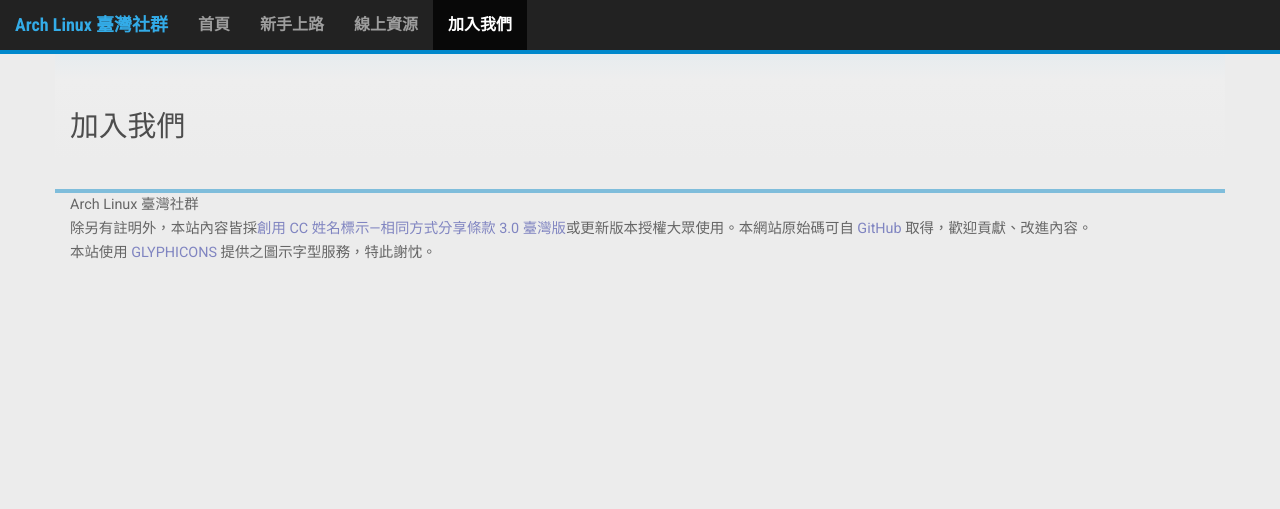
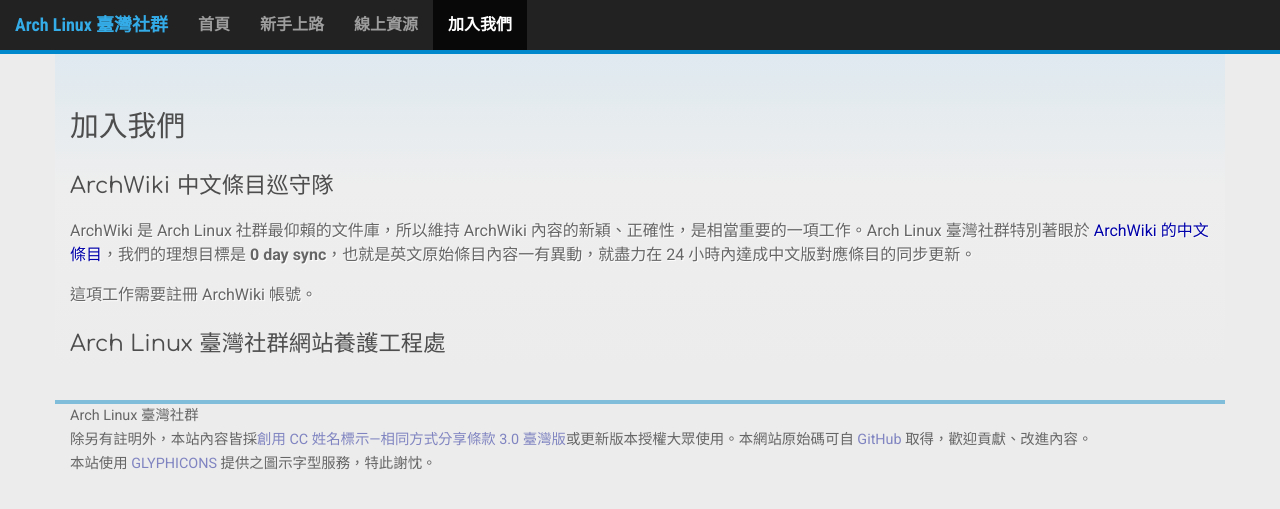
Before and after one commit to linux-taiwan/arch.linux.org.tw, a Jekyll site: the page built from contribute/index.md, in a window 1280 px wide. Shown: the top 509 px of the page. Built offline with Jekyll 4.4.1, drawn with Linux system fonts in a browser that asks for light colours; nearby versions of some CDN libraries; Markdown is read by kramdown in place of the engine named in the settings.

Commit message:
Update contribute/index.md
Signed-off-by: Huei-Horng Yo <hiroshiyui@gmail.com>

```diff
--- a/contribute/index.md
+++ b/contribute/index.md
@@ -5,3 +5,10 @@
 ---
 
 # 加入我們
+## ArchWiki 中文條目巡守隊
+
+ArchWiki 是 Arch Linux 社群最仰賴的文件庫，所以維持 ArchWiki 內容的新穎、正確性，是相當重要的一項工作。Arch Linux 臺灣社群特別著眼於 [ArchWiki 的中文條目](https://wiki.archlinux.org/index.php/Main_Page_%28%E6%AD%A3%E9%AB%94%E4%B8%AD%E6%96%87%29)，我們的理想目標是 **0 day sync**，也就是英文原始條目內容一有異動，就盡力在 24 小時內達成中文版對應條目的同步更新。
+
+這項工作需要註冊 ArchWiki 帳號。
+
+## Arch Linux 臺灣社群網站養護工程處
```
